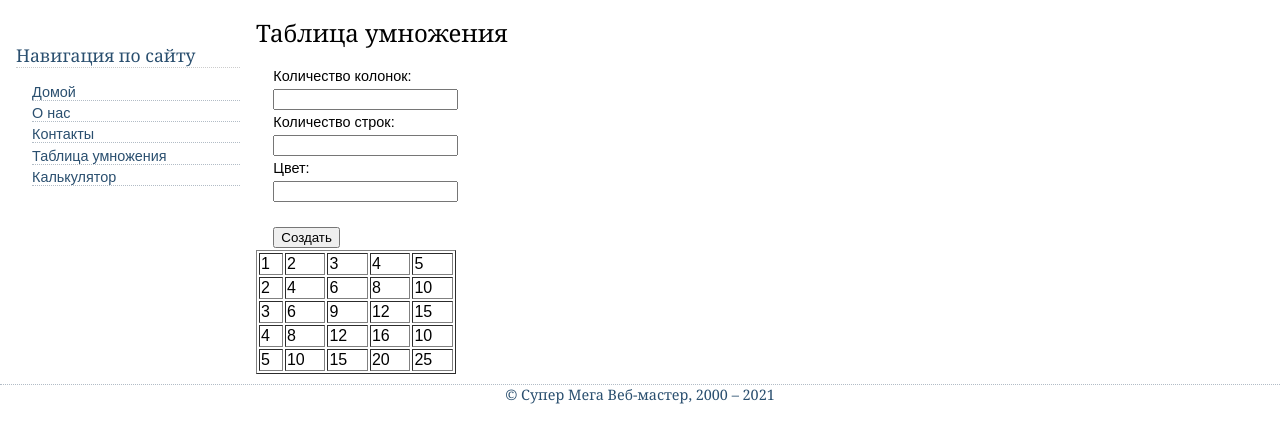
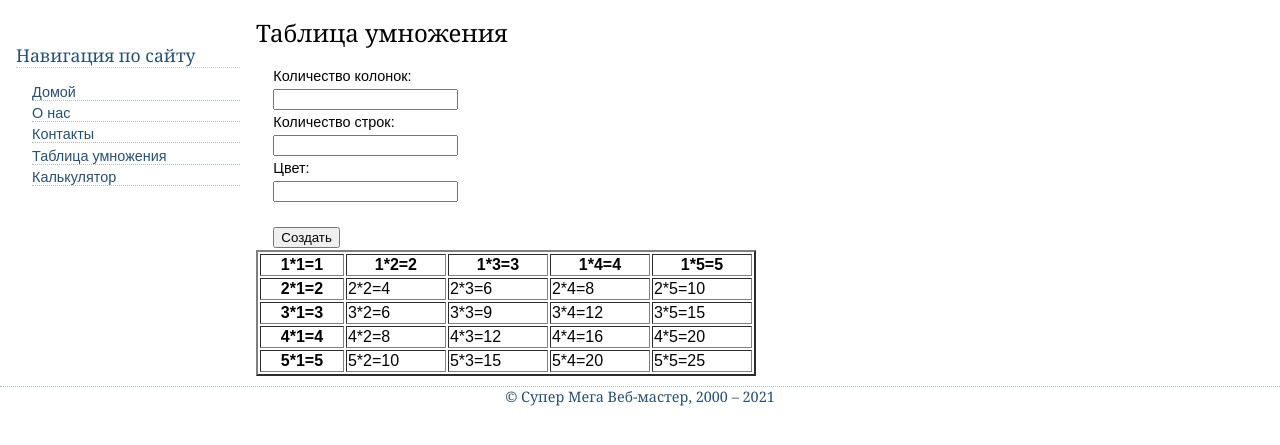
Before and after one commit to LacklusterFlicker/weblab, a PHP site: page /table.php in a window 1280 px wide. Shown: the part 52-497 px from the top of the page. Run offline with PHP 8.4, Linux system fonts and the light colour scheme.

Commit message:
ЛПР 25 PHP Tabl

```diff
--- a/table.php
+++ b/table.php
@@ -1,3 +1,8 @@
+<?php
+$cols = 5;
+$rows = 5;
+?>
+
 <!DOCTYPE html>
 <html>
 
@@ -38,43 +43,25 @@
       <input type='submit' value='Создать' />
     </form>
     <!-- Таблица -->
-    <table border='1' width="200">
-      <tr>
-        <td>1</td>
-        <td>2</td>
-        <td>3</td>
-        <td>4</td>
-        <td>5</td>
-      </tr>
-      <tr>
-        <td>2</td>
-        <td>4</td>
-        <td>6</td>
-        <td>8</td>
-        <td>10</td>
-      </tr>
-      <tr>
-        <td>3</td>
-        <td>6</td>
-        <td>9</td>
-        <td>12</td>
-        <td>15</td>
-      </tr>
-      <tr>
-        <td>4</td>
-        <td>8</td>
-        <td>12</td>
-        <td>16</td>
-        <td>10</td>
-      </tr>
-      <tr>
-        <td>5</td>
-        <td>10</td>
-        <td>15</td>
-        <td>20</td>
-        <td>25</td>
-      </tr>
-    </table>
+    <?php
+    echo '<table width="500" border="2">';
+    for ($i = 1; $i <= $rows; $i++) {
+      if ($i == 1) {
+        echo '<tr style="text-align: center; font-weight: bold;">';
+      } else {
+        echo '<tr>';
+      }
+      for ($j = 1; $j <= $cols; $j++) {
+        if ($j == 1) {
+          echo '<td style="font-weight: bold; text-align: center;">', $i, '*', $j, '=', $i * $j, '</td>';
+        } else {
+          echo '<td>', $i, '*', $j, '=', $i * $j, '</td>';
+        }
+      }
+      echo '</tr>';
+    }
+    echo '</table>';
+    ?>
     <!-- Таблица -->
     <!-- Область основного контента -->
   </div>
```
